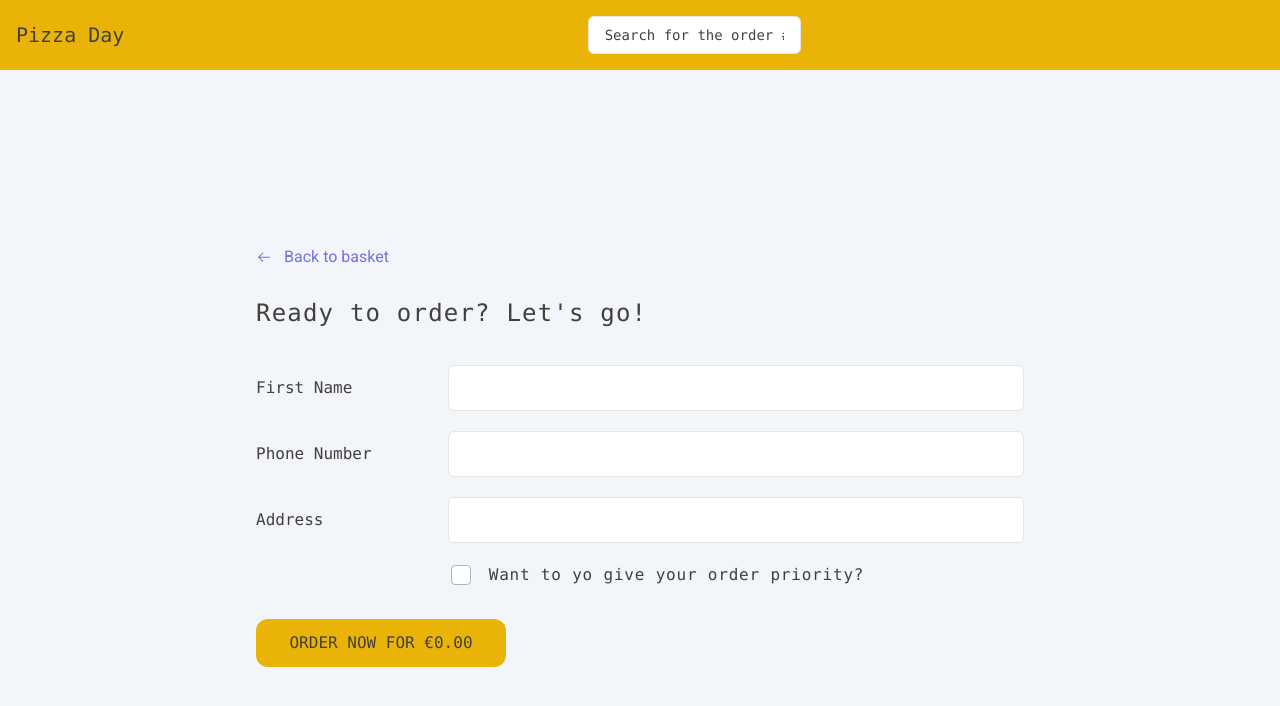
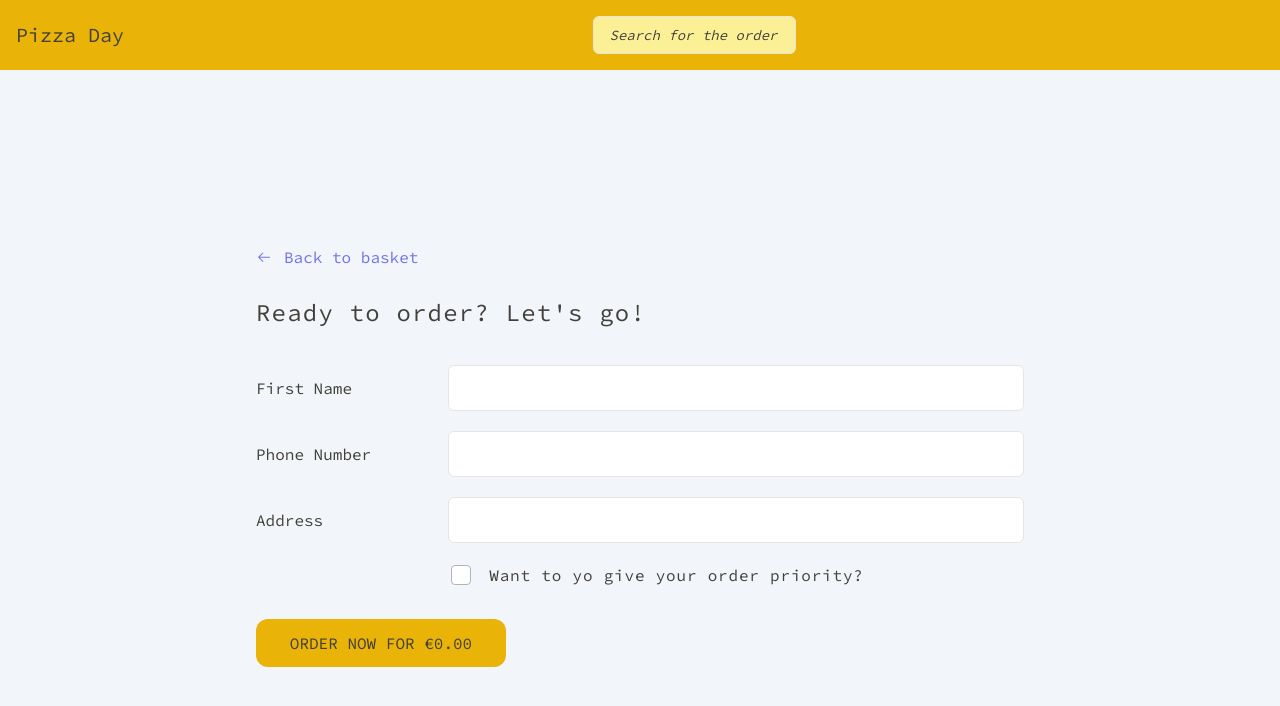
Before and after one commit to khalilaliev/react-pizzaday, a React (Vite) app: page /menu/order in a window 1280 px wide. Shown: the top 706 px of the page. Built offline with nearby package versions, Linux system fonts and the light colour scheme.

Commit message:
added logic and schema to order form

```diff
--- a/src/App.jsx
+++ b/src/App.jsx
@@ -1,3 +1,4 @@
+import "@fontsource/source-code-pro";
 import { Route, Routes } from "react-router-dom";
 import Header from "./components/Header/Header";
 import MainPage from "./pages/MainPage";
--- a/src/components/Header/Header.jsx
+++ b/src/components/Header/Header.jsx
@@ -1,7 +1,7 @@
 import { NavLink, useLocation } from "react-router-dom";
 import { INPUT_TEXT } from "../../constants/input-text";
-import Input from "../Input/Input";
 import { useValueContext } from "../../context/InputValueContext";
+import InputHeader from "../Input/InputHeader";
 
 const Header = () => {
   const { pathname } = useLocation();
@@ -14,14 +14,14 @@ const Header = () => {
           <NavLink className="logo text-custom-gray font-mono text-xl" to="/">
             Pizza Day
           </NavLink>
-          <Input placeholder={INPUT_TEXT.SEARCH} />
+          <InputHeader placeholder={INPUT_TEXT.SEARCH} />
         </header>
       ) : (
-        <header className="header bg-bg-color w-full z-50 fixed top-0 left-0 p-4 flex items-center justify-between">
+        <header className="header  bg-bg-color w-full z-50 fixed top-0 left-0 p-4 flex items-center justify-between">
           <NavLink className="logo text-custom-gray font-mono text-xl" to="/">
             Pizza Day
           </NavLink>
-          <Input placeholder={INPUT_TEXT.SEARCH} />
+          <InputHeader placeholder={INPUT_TEXT.SEARCH} />
           <p className=" text-lg uppercase">{inputValue}</p>
         </header>
       )}
--- a/src/components/Input/Input.jsx
+++ b/src/components/Input/Input.jsx
@@ -1,8 +1,13 @@
-const Input = ({ placeholder, type, value, handleChange }) => {
+const Input = ({ placeholder, type, value, handleChange, fontStyle }) => {
+  const inputStyles = {
+    fontStyle: fontStyle,
+  };
+
   return (
     <>
       <input
-        className="font-mono text-sm font-light py-2 placeholder:text-custom-gray px-4 border border-custom-border rounded-md border-bg outline-1 focus:border-bg-color outline-none"
+        style={inputStyles}
+        className=" text-sm font-light py-2 placeholder:text-custom-gray px-4 border border-custom-border rounded-md border-bg outline-1 focus:border-bg-color outline-none"
         placeholder={placeholder}
         value={value}
         onChange={handleChange}
--- a/src/components/Input/InputBox.jsx
+++ b/src/components/Input/InputBox.jsx
@@ -1,11 +1,17 @@
 import InputOrder from "./InputOrder";
 
-const InputBox = ({ type, text }) => {
+const InputBox = ({ type, text, error, onBlur, onChange, name }) => {
   return (
     <div className="mb-5">
-      <div className=" flex justify-between  items-center">
+      <div className=" flex flex-wrap justify-between  items-center">
         <label className="font-mono">{text}</label>
-        <InputOrder type={type} />
+        <InputOrder
+          error={error}
+          type={type}
+          name={name}
+          onBlur={onBlur}
+          onChange={onChange}
+        />
       </div>
     </div>
   );
--- /dev/null
+++ b/src/components/Input/InputHeader.jsx
@@ -0,0 +1,13 @@
+const InputHeader = ({ placeholder }) => {
+  return (
+    <>
+      <input
+        className="italic bg-input-bg text-sm font-light py-2 placeholder:text-custom-gray px-4 border border-custom-border rounded-md border-bg outline-1 focus:border-bg-color outline-none"
+        type="text"
+        placeholder={placeholder}
+      />
+    </>
+  );
+};
+
+export default InputHeader;
--- a/src/components/Input/InputOrder.jsx
+++ b/src/components/Input/InputOrder.jsx
@@ -1,13 +1,23 @@
+import React from "react";
 import "./style.css";
-const InputOrder = ({ type }) => {
+// eslint-disable-next-line react-refresh/only-export-components
+const InputOrder = (props, ref) => {
+  const { type, error, onBlur, onChange, name } = props;
+
   return (
     <>
       <input
-        className="w-9/12 input font-mono text-sm font-light py-3 placeholder:text-custom-gray px-4 border border-custom-border rounded-md border-bg outline-1 focus:border-bg-color outline-none"
+        ref={ref}
+        className=" w-9/12 input font-mono text-sm font-light py-3 placeholder:text-custom-gray px-4 border border-custom-border rounded-md border-bg outline-1 focus:border-bg-color outline-none"
         type={type}
+        name={name}
+        onBlur={onBlur}
+        onChange={onChange}
       />
+      {error && <p className="mt-3 text-custom-red">{error.message}</p>}
     </>
   );
 };
 
-export default InputOrder;
+// eslint-disable-next-line react-refresh/only-export-components
+export default React.forwardRef(InputOrder);
--- a/src/components/Order/Order.jsx
+++ b/src/components/Order/Order.jsx
@@ -7,31 +7,93 @@ import { BACK_TO_BASKET, ORDER_NOW } from "../../constants/button-text";
 import { useSelector } from "react-redux";
 import { GoArrowLeft } from "react-icons/go";
 import { useNavigate } from "react-router-dom";
+import { Controller, useForm } from "react-hook-form";
+import { zodResolver } from "@hookform/resolvers/zod";
+import { schema } from "../../shared/schemaOrder";
+
 const Order = () => {
   const pizza = useSelector((state) => state.card);
-
   const navigate = useNavigate();
+  const { handleSubmit, control } = useForm({
+    mode: "onBlur",
+    defaultValues: {
+      name: "Name",
+      phone: "",
+      address: "",
+      isPriority: false,
+    },
+    resolver: zodResolver(schema),
+  });
 
   const goToBasketPage = () => {
     navigate("/menu/basket");
   };
 
+  const handleSubmitOrderForm = (data) => {
+    console.log(data);
+  };
+
   return (
     <>
-      <div className=" max-w-3xl mt-28 mx-auto flex justify-between flex-col">
+      <div className="  max-w-3xl mt-28 mx-auto flex justify-between flex-col">
         <button
           onClick={goToBasketPage}
           className="btn-back-to mb-7 flex items-center gap-3 text-blue-700"
         >
           <GoArrowLeft /> {BACK_TO_BASKET}
         </button>
-        <h1 className="font-mono text-2xl text-left tracking-wide mb-9">
+        <h1 className="font-source-code text-2xl text-left tracking-wide mb-9">
           {DESCRIPTION.ORDER}
         </h1>
-        <form>
-          <InputBox type="text" text={LABEL_TEXT.FIRST_NAME} />
-          <InputBox type="number" text={LABEL_TEXT.PHONE_NUMBER} />
-          <InputBox type="text" text={LABEL_TEXT.ADDRESS} />
+        <form onSubmit={handleSubmit(handleSubmitOrderForm)}>
+          <Controller
+            control={control}
+            name="name"
+            render={({ field, fieldState }) => (
+              <InputBox
+                {...field}
+                type="text"
+                text={LABEL_TEXT.FIRST_NAME}
+                error={fieldState.error}
+                onBlur={field.onBlur}
+                onChange={field.onChange}
+                name={field.name}
+              />
+            )}
+          />
+
+          <Controller
+            control={control}
+            name="phone"
+            render={({ field, fieldState }) => (
+              <InputBox
+                {...field}
+                type="number"
+                text={LABEL_TEXT.PHONE_NUMBER}
+                error={fieldState.error}
+                onBlur={field.onBlur}
+                onChange={field.onChange}
+                name={field.name}
+              />
+            )}
+          />
+
+          <Controller
+            control={control}
+            name="address"
+            render={({ field, fieldState }) => (
+              <InputBox
+                {...field}
+                type="text"
+                text={LABEL_TEXT.ADDRESS}
+                error={fieldState.error}
+                onBlur={field.onBlur}
+                onChange={field.onChange}
+                name={field.name}
+              />
+            )}
+          />
+
           <div className="mb-8">
             <div className="ml-5 flex gap-4 justify-center items-center">
               <input
@@ -44,11 +106,13 @@ const Order = () => {
               </label>
             </div>
           </div>
+          <div className=" flex justify-start">
+            <Button
+              width="250px"
+              text={`${ORDER_NOW} €${pizza.totalPrice.toFixed(2)}`}
+            />
+          </div>
         </form>
-        <Button
-          width="250px"
-          text={`${ORDER_NOW} €${pizza.totalPrice.toFixed(2)}`}
-        />
       </div>
     </>
   );
--- a/src/index.css
+++ b/src/index.css
@@ -1,10 +1,9 @@
-@import url("https://fonts.googleapis.com/css2?family=Roboto:ital,wght@0,100;0,300;0,400;0,500;0,700;0,900;1,100;1,300;1,400;1,500;1,700;1,900&display=swap");
 @tailwind base;
 @tailwind components;
 @tailwind utilities;
 
 body {
-  font-family: "Roboto", monospace;
+  font-family: "Source Code Pro", monospace;
   background: #f2f5f9;
   color: #43403c;
 }
--- /dev/null
+++ b/src/shared/schemaOrder.js
@@ -0,0 +1,12 @@
+import { z } from "zod";
+
+export const schema = z.object({
+  name: z.string().min(3, "Name must be at least 3 characters long"),
+  phone: z
+    .string()
+    .min(10, { message: "Must be a valid mobile number" })
+    .max(14, { message: "Must be a valid mobile number" }),
+  address: z
+    .string()
+    .min(6, { message: "Address must be at least 6 characters long" }),
+});
--- a/tailwind.config.js
+++ b/tailwind.config.js
@@ -13,6 +13,8 @@ export default {
       "bg-color": "#EAB308",
       "custom-gray": "#44403C",
       "custom-border": "#E7E5E4",
+      "custom-red": "#FF0000",
+      "input-bg": "#FCF097",
     },
     outline: {
       orange: "1px solid #EAB308",
@@ -20,6 +22,9 @@ export default {
     height: {
       "calc-100vh-minus-120px": "calc(100vh - 120px)",
     },
+    fontFamily: {
+      "source-code": ["Source Code Pro", "monospace"],
+    },
     extend: {},
   },
   plugins: [],
```
Also changed, not shown: package.json (+6 -1 lines), 1 other file (tests, documents, lock files or other folders).
